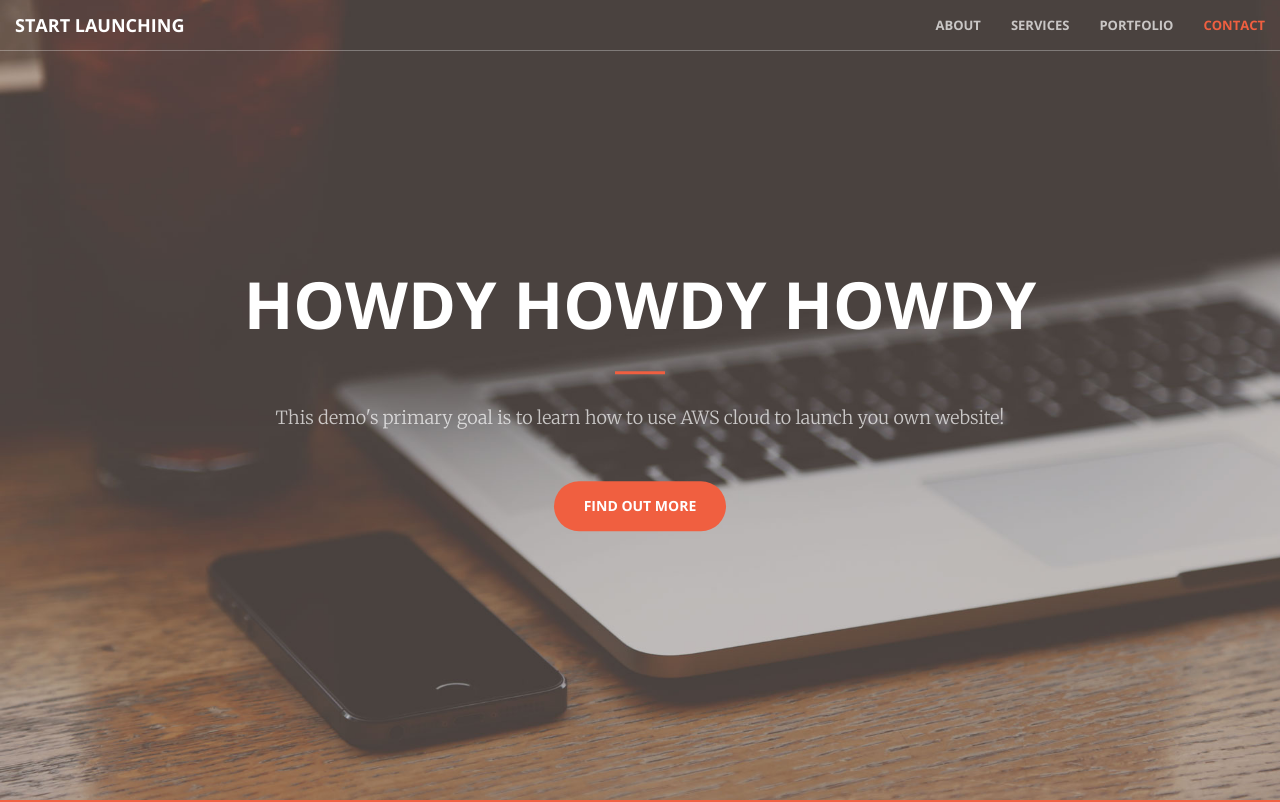
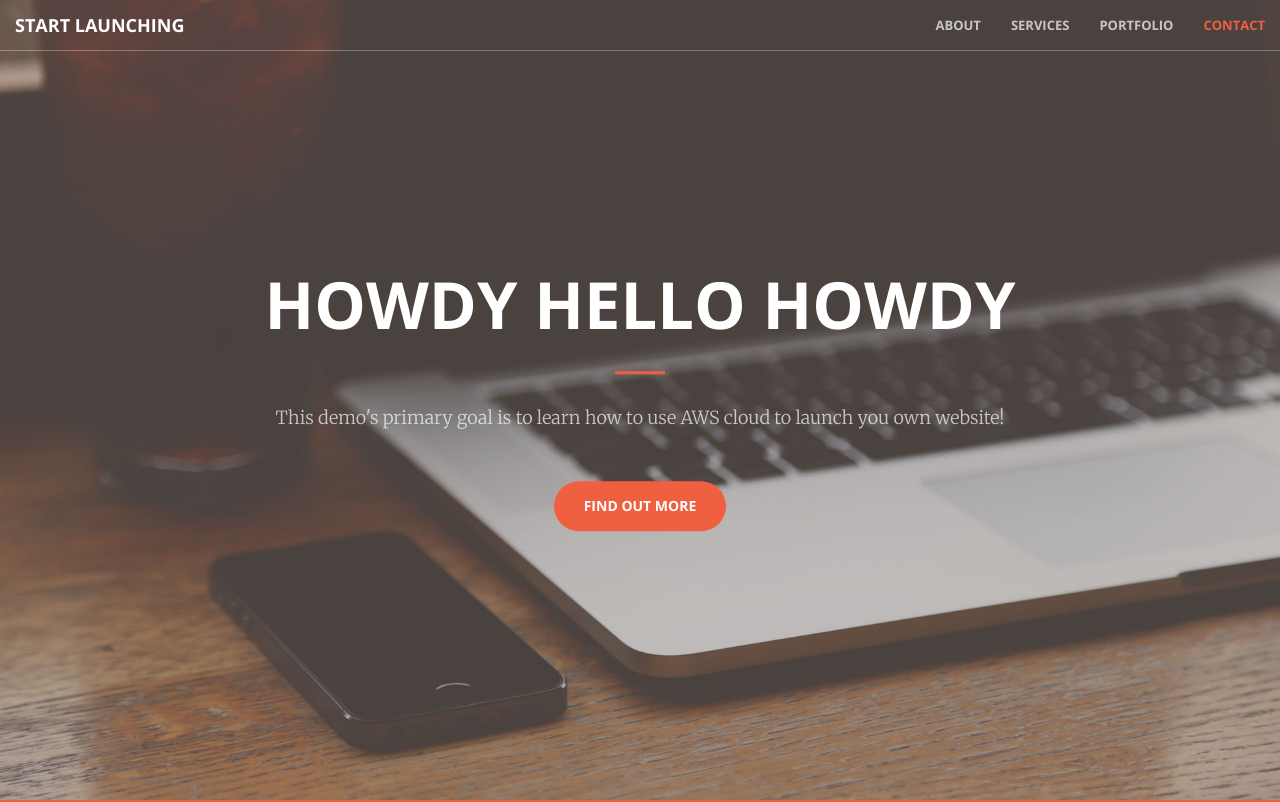
Before and after one commit to aarthi000/CSCE412-P3, a plain HTML site: page index.html in a window 1280 px wide. Shown: the top 802 px of the page. Drawn offline with nearby package versions, Linux system fonts and the light colour scheme.

Commit message:
changing again

```diff
--- a/index.html
+++ b/index.html
@@ -74,7 +74,7 @@
     <header>
         <div class="header-content">
             <div class="header-content-inner">
-                <h1>Howdy Howdy Howdy</h1>
+                <h1>Howdy Hello Howdy</h1>
                 <hr>
                 <p>This demo's primary goal is to learn how to use AWS cloud to launch you own website!</p>
                 <a href="#about" class="btn btn-primary btn-xl page-scroll">Find Out More</a>
```
